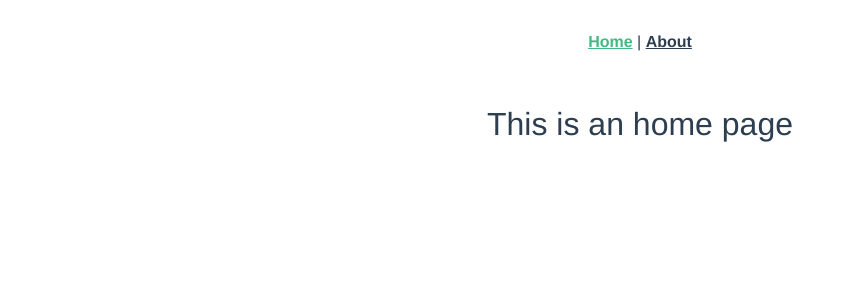
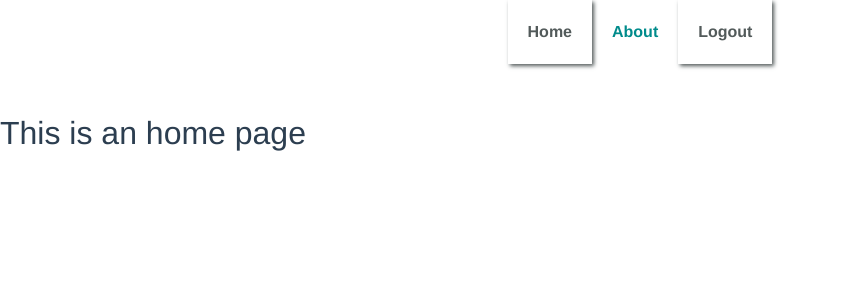
Before and after one commit to NoranLearner/vue_restaurant_system_two, a Vue app: page / in a window 1280 px wide. Shown: the top 300 px of the page, without its empty margins (0-855 px from the left). Built offline with nearby package versions, Linux system fonts and the light colour scheme; sample sign-in values are in the browser's storage.

Commit message:
Adding User Data & Navbar Component

```diff
--- a/src/App.vue
+++ b/src/App.vue
@@ -1,8 +1,8 @@
 <template>
-  <nav>
+  <!-- <nav>
     <router-link to="/">Home</router-link> |
     <router-link to="/about">About</router-link>
-  </nav>
+  </nav> -->
   <router-view/>
 </template>
 
@@ -11,11 +11,11 @@
   font-family: Avenir, Helvetica, Arial, sans-serif;
   -webkit-font-smoothing: antialiased;
   -moz-osx-font-smoothing: grayscale;
-  text-align: center;
+  // text-align: center;
   color: #2c3e50;
 }
 
-nav {
+/* nav {
   padding: 30px;
 
   a {
@@ -26,5 +26,5 @@ nav {
       color: #42b983;
     }
   }
-}
+} */
 </style>
--- /dev/null
+++ b/src/components/header/Navbar.vue
@@ -0,0 +1,49 @@
+<template>
+    <nav>
+        <router-link :to="{ name: 'home', params: { pageTitle: 'Home Page' } }" aria-current="page" exact>
+            Home
+        </router-link>
+        <router-link :to="{name:'about'}">About</router-link>
+        <router-link to="" @click="logMeOut()">Logout</router-link>
+    </nav>
+</template>
+
+<script>
+import { mapActions } from 'vuex';
+export default {
+    name: 'Navbar',
+    methods: {
+        ...mapActions(['redirectTo']),
+        logMeOut(){
+            // Delete Data From Local Storage
+            localStorage.clear();
+            // Redirect to Login page
+            this.redirectTo({val: 'login'});
+        },
+    },
+}
+</script>
+
+<style lang="scss" scoped>
+$fontColor: darkcyan;
+$navColor: #525a5a;
+
+nav {
+    display: flex;
+    justify-content: center;
+    margin-bottom: 50px;
+
+    a {
+        text-decoration: none;
+        font-weight: bold;
+        color: $fontColor;
+        padding: 20px;
+    }
+
+    a.router-link-exact-active,
+    a:hover {
+        color: $navColor;
+        box-shadow: 2px 2px 4px 0 $navColor;
+    }
+}
+</style>
--- a/src/components/login/Login.vue
+++ b/src/components/login/Login.vue
@@ -2,7 +2,7 @@
     <div class="container">
         <form @click.prevent>
             <div class="row g-3 align-items-center">
-                <h1>Login</h1>
+                <h1 class="text-center pt-2">Login</h1>
                 <div class="col-auto d-block mx-auto">
                     <input type="email" class="form-control" placeholder="Enter Your Email" v-model="state.email">
                     <span class="text-danger" v-if="v$.email.$error">{{ v$.email.$errors[0].$message }}</span>
@@ -24,10 +24,15 @@
                 </div>
             </div>
         </form>
+        <br/>
+        <div class="row g-3 align-items-center">
+            {{ UserNotFoundError }}
+        </div>
     </div>
 </template>
 
 <script>
+import axios from "axios";
 import { mapActions } from 'vuex';
 // For validate data
 import useValidate from "@vuelidate/core";
@@ -53,25 +58,34 @@ export default {
         const v$ = useValidate(rules, state);
         return {state, v$};
     },
+    mounted() {
+        let user = localStorage.getItem("user_info");
+        if (user) {
+            // Redirect to Home page
+            this.redirectTo({val: 'home'});
+        }
+    },
     data() {
         return {
-            // v$: useValidate(),
-            // email: "",
-            // pass: "",
+            UserNotFoundError : '',
         }
     },
-    // validations() {
-    //     return {
-    //         email: {required, email},
-    //         pass: { required, minLength: minLength(10) },
-    //     }
-    // },
     methods: {
         ...mapActions(['redirectTo']),
-        LoginNow() {
+        async LoginNow() {
             this.v$.$validate();
             if (!this.v$.$error) {
                 console.log('Form Validated Successfully');
+                let result = await axios.get(`http://localhost:3000/users?email=${this.state.email}&password=${this.state.pass}`);
+                console.log(result);
+                if (result.status==200 && result.data.length>0 ) {
+                    // Save user data in local storage
+                    localStorage.setItem("user_info", JSON.stringify(result.data[0]));
+                    // Redirect to Home page
+                    this.redirectTo({val: 'home'});
+                } else {
+                    this.UserNotFoundError = 'User Not Found';
+                }
             } else {
                 console.log('Form Validation Failed');
             }
--- a/src/components/signup/SignUp.vue
+++ b/src/components/signup/SignUp.vue
@@ -2,7 +2,7 @@
     <div class="container">
         <form @click.prevent>
             <div class="row g-3 align-items-center">
-                <h1>Sign Up</h1>
+                <h1 class="text-center pt-2">Sign Up</h1>
                 <div class="col-auto d-block mx-auto">
                     <input type="text" class="form-control" placeholder="Enter Your Name" v-model="name">
                     <span class="text-danger" v-if="v$.name.$error">{{ v$.name.$errors[0].$message }}</span>
@@ -35,11 +35,19 @@
 </template>
 
 <script>
+import axios from 'axios';
 import { mapActions } from 'vuex';
 import useValidate from "@vuelidate/core";
 import { required, email, minLength } from "@vuelidate/validators";
 export default {
     name: 'SignUp',
+    mounted() {
+        let user = localStorage.getItem("user_info");
+        if (user) {
+            // Redirect to Home page
+            this.redirectTo({val: 'home'});
+        }
+    },
     data() {
         return {
             v$: useValidate(),
@@ -57,10 +65,24 @@ export default {
     },
     methods: {
         ...mapActions(['redirectTo']),
-        SignUpNow() {
+        async SignUpNow() {
             this.v$.$validate();
             if (!this.v$.$error) {
                 console.log('Form Validated Successfully');
+                let result = await axios.post('http://localhost:3000/users', {
+                    name: this.name,
+                    email: this.email,
+                    password: this.pass,
+                });
+                if (result.status = 201) {
+                    console.log('Added New User Successfully');
+                    // Save user data in local storage
+                    localStorage.setItem("user_info", JSON.stringify(result.data));
+                    // Redirect to Home page
+                    this.redirectTo({val: 'home'});
+                } else {
+                    console.log('Error on adding new user');
+                }
             } else {
                 console.log('Form Validation Failed');
             }
--- a/src/database/db.json
+++ b/src/database/db.json
@@ -1,34 +1,16 @@
 {
-    "posts": [
-        {
-            "id": "1",
-            "title": "a title",
-            "views": 100
-        },
-        {
-            "id": "2",
-            "title": "another title",
-            "views": 200
-        },
-        {
-            "id": "0750",
-            "title": "my title",
-            "views": 100
-        }
-    ],
-    "comments": [
-        {
-            "id": "1",
-            "text": "a comment about post 1",
-            "postId": "1"
-        },
-        {
-            "id": "2",
-            "text": "another comment about post 1",
-            "postId": "1"
-        }
-    ],
-    "profile": {
-        "name": "typicode"
+  "users": [
+    {
+      "id": "1",
+      "name": "noran mostafa",
+      "email": "noran@gmail.com",
+      "password": "1234567890"
+    },
+    {
+      "id": "2",
+      "name": "Ahmed Ahmed",
+      "email": "ahmed@123.com",
+      "password": "1234567890"
     }
+  ]
 }
--- a/src/views/HomeView.vue
+++ b/src/views/HomeView.vue
@@ -1,13 +1,28 @@
 <template>
+  <Navbar/>
   <div class="home">
     <h1>This is an home page</h1>
   </div>
 </template>
 
 <script>
-
+import Navbar from '@/components/header/Navbar.vue'
+import { mapActions } from 'vuex';
 export default {
   name: 'HomeView',
+  mounted() {
+        let user = localStorage.getItem("user_info");
+        if (!user) {
+            // Redirect to Home page
+            this.redirectTo({val: 'signup'});
+        }
+    },
+    components:{
+      Navbar,
+    },
+    methods: {
+      ...mapActions(['redirectTo']),
+    }
 }
 </script>
 
```
